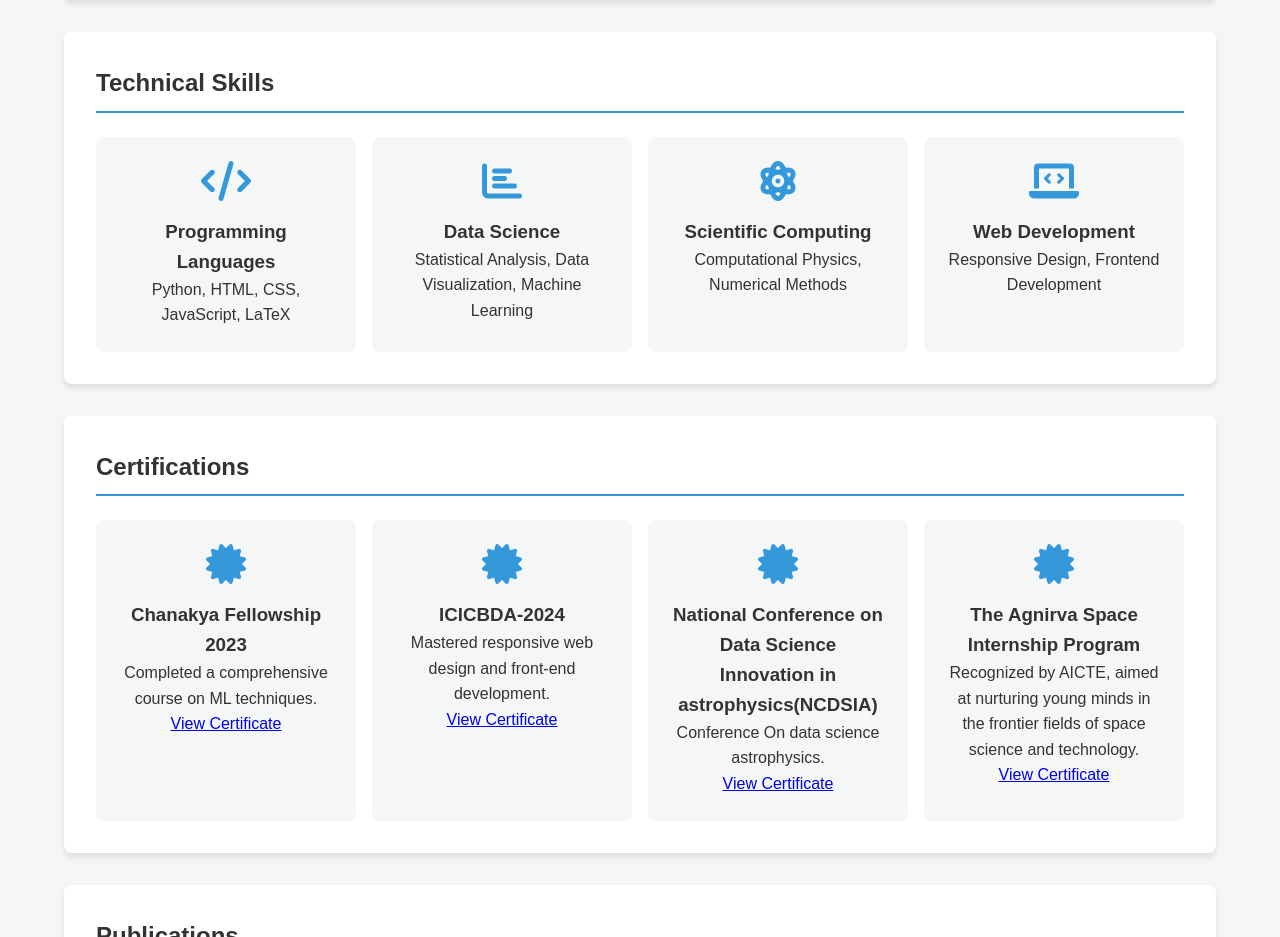
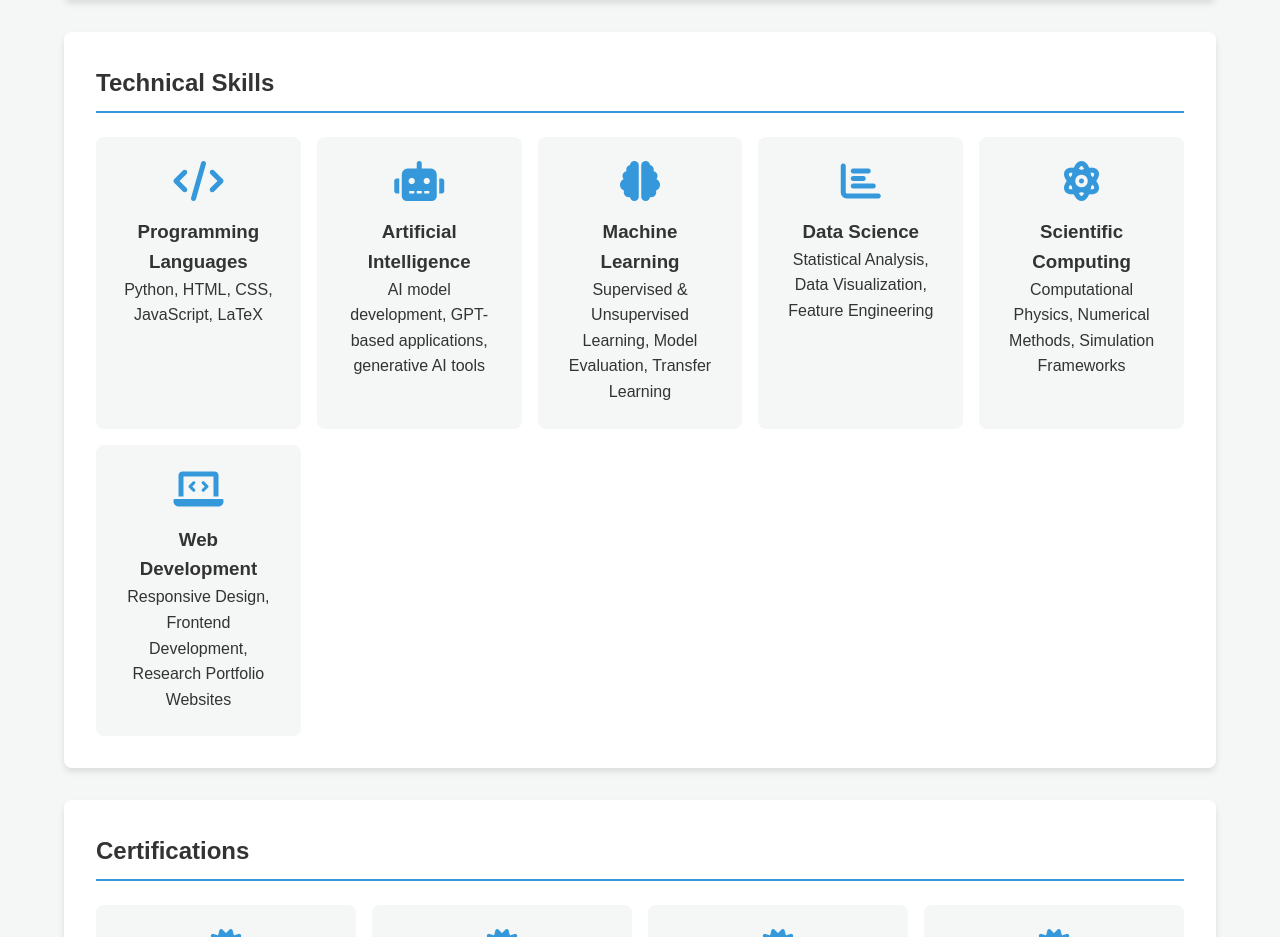
Before and after one commit to asdfdfghgh/personalweb, a plain HTML site: page index.html in a window 1280 px wide. Shown: the part 800-1737 px from the top of the page. Drawn offline with Linux system fonts and the light colour scheme.

Commit message:
Update index.html

```diff
--- a/index.html
+++ b/index.html
@@ -174,7 +174,7 @@
 </div>
 
 
-    <div class="container section">
+   <div class="container section">
     <h2 class="section-title">Technical Skills</h2>
     <div class="skills-grid">
 
@@ -185,22 +185,37 @@
         </div>
 
         <div class="skill-card">
+            <i class="fas fa-robot"></i>
+            <h3>Artificial Intelligence</h3>
+            <p>AI model development, GPT-based applications, generative AI tools</p>
+        </div>
+
+        <div class="skill-card">
+            <i class="fas fa-brain"></i>
+            <h3>Machine Learning</h3>
+            <p>Supervised & Unsupervised Learning, Model Evaluation, Transfer Learning</p>
+        </div>
+
+        <div class="skill-card">
             <i class="fas fa-chart-bar"></i>
             <h3>Data Science</h3>
-            <p>Statistical Analysis, Data Visualization, Machine Learning</p>
+            <p>Statistical Analysis, Data Visualization, Feature Engineering</p>
         </div>
 
         <div class="skill-card">
             <i class="fas fa-atom"></i>
             <h3>Scientific Computing</h3>
-            <p>Computational Physics, Numerical Methods</p>
+            <p>Computational Physics, Numerical Methods, Simulation Frameworks</p>
         </div>
 
         <div class="skill-card">
             <i class="fas fa-laptop-code"></i>
             <h3>Web Development</h3>
-            <p>Responsive Design, Frontend Development</p>
+            <p>Responsive Design, Frontend Development, Research Portfolio Websites</p>
         </div>
+
+    </div>
+</div>
 
     </div>
 </div>
```
